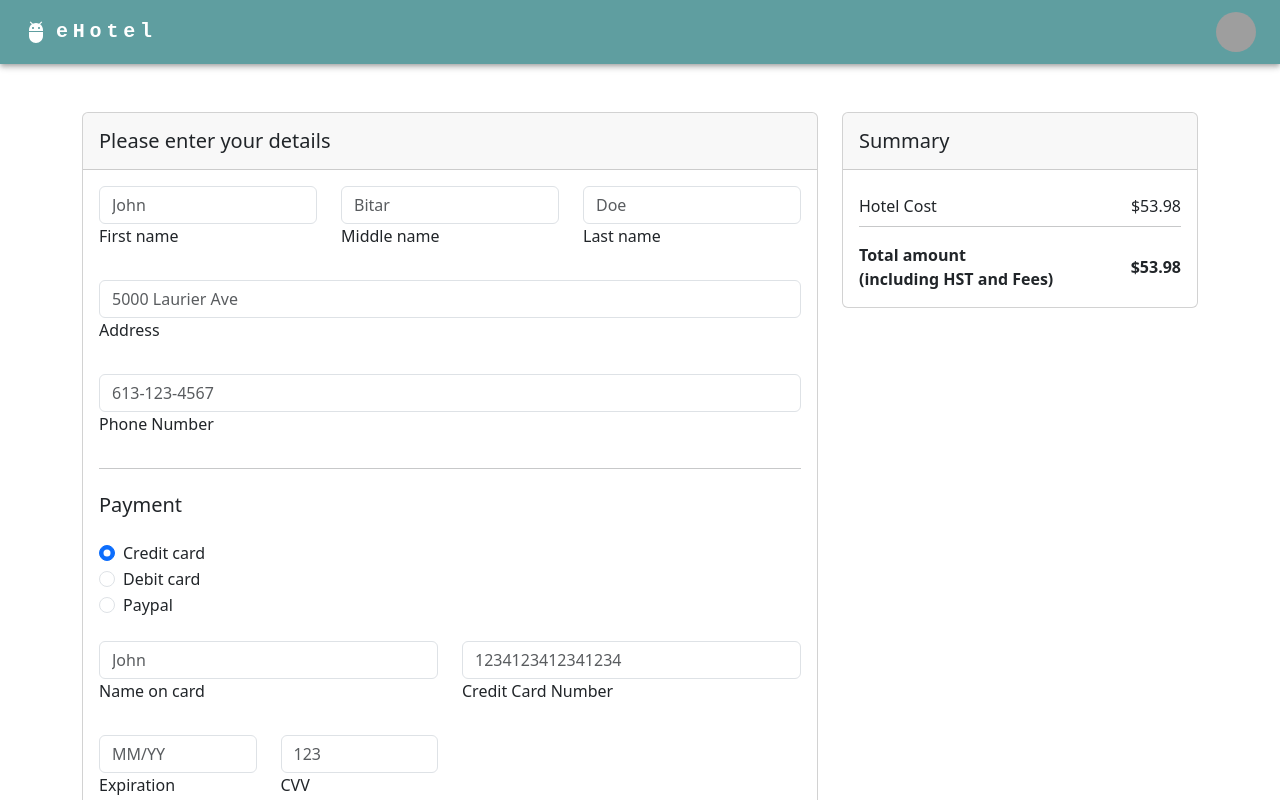
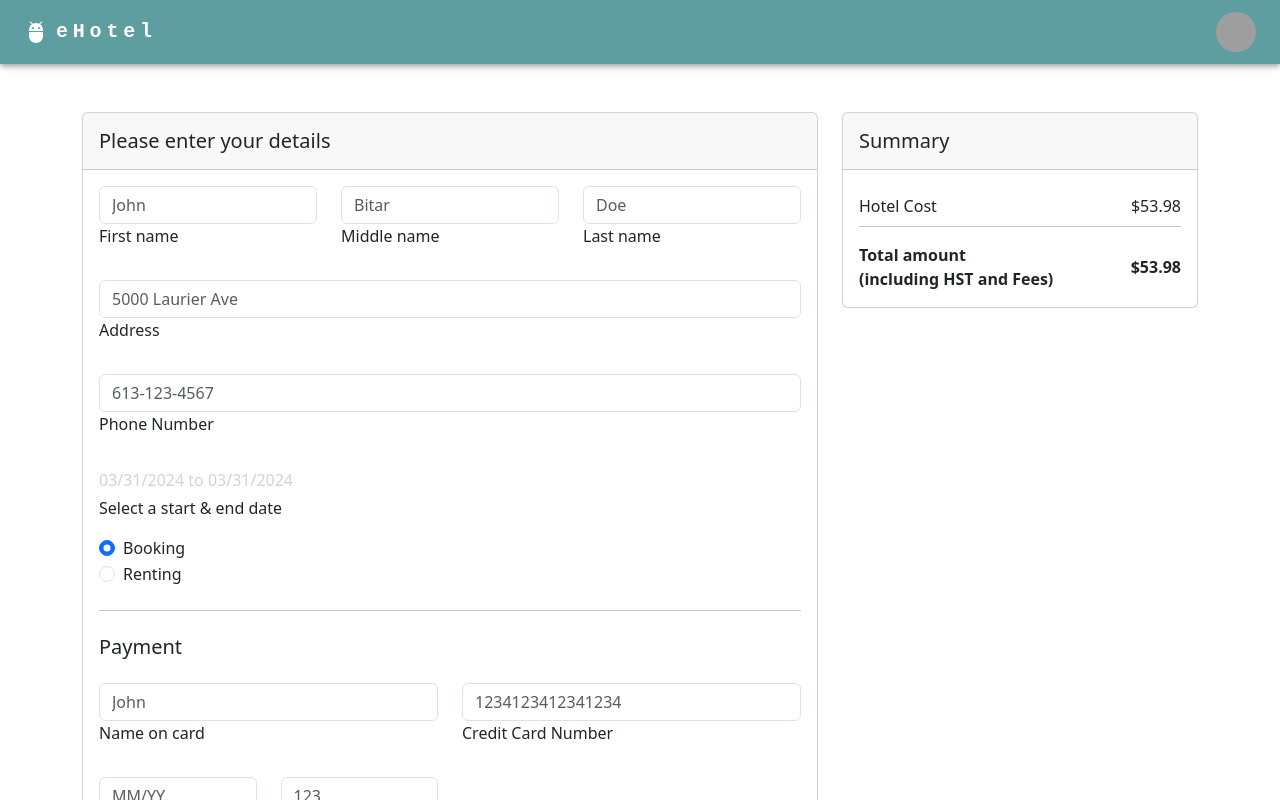
Before and after one commit to superd0nna/Hotel-DBMS, a React (Create React App) app in the folder client/: page /hotels/booking in a window 1280 px wide. Shown: the top 800 px of the page. Built offline with nearby package versions, Linux system fonts and the light colour scheme; grey boxes are pictures that could not be loaded.

Commit message:
updated payment info

```diff
--- a/client/src/components/nav/navbar.js
+++ b/client/src/components/nav/navbar.js
@@ -9,7 +9,6 @@ import Menu from '@mui/material/Menu';
 import MenuIcon from '@mui/icons-material/Menu';
 import Container from '@mui/material/Container';
 import Avatar from '@mui/material/Avatar';
-import Button from '@mui/material/Button';
 import Tooltip from '@mui/material/Tooltip';
 import MenuItem from '@mui/material/MenuItem';
 import AdbIcon from '@mui/icons-material/Adb';
@@ -20,6 +19,7 @@ const settings = ['Profile', 'Account', 'Dashboard', 'Logout'];
 function ResponsiveAppBar() {
     const [anchorElNav, setAnchorElNav] = React.useState(null);
     const [anchorElUser, setAnchorElUser] = React.useState(null);
+    const navigate = useNavigate();
 
     const handleOpenNavMenu = (event) => {
         setAnchorElNav(event.currentTarget);
@@ -42,6 +42,9 @@ function ResponsiveAppBar() {
         <Container maxWidth="xl">
             <Toolbar disableGutters>
             <AdbIcon sx={{ display: { xs: 'none', md: 'flex' }, mr: 1 }}/>
+            <div onClick={()=>{
+                navigate('/')
+            }}>
             <Typography
                 variant="h6"
                 noWrap
@@ -91,6 +94,7 @@ function ResponsiveAppBar() {
                 >
                 </Menu>
             </Box>
+            </div>
             <AdbIcon sx={{ display: { xs: 'flex', md: 'none' }, mr: 1 }} />
             <Typography
                 variant="h5"
--- a/client/src/components/payment/Payment.jsx
+++ b/client/src/components/payment/Payment.jsx
@@ -9,16 +9,27 @@ import {
   MDBInput,
   MDBRow,
   MDBRadio,
-  MDBBtn,
   MDBListGroup,
   MDBListGroupItem,
 } from "mdb-react-ui-kit";
 import Button from 'react-bootstrap/Button';
 import { useState } from "react";
+import "react-datepicker/dist/react-datepicker.css";
 import { useNavigate } from "react-router-dom";
+import './payment.css'
+import { DateRange } from 'react-date-range';
+import {format} from "date-fns"
 
 export default function Payment() {
   let toHome = useNavigate()
+  const [openDate, setOpenDate] = useState(false)
+  const [date, setDate] = useState([
+    {
+      startDate: new Date(),
+      endDate: new Date(),
+      key: 'selection'
+    }
+  ]);
 
   const [formData, setFormData] = useState({
     firstName: '',
@@ -109,29 +120,32 @@ const handleSubmit = (e) => {
                 onChange={handleChange}
                 placeholder="613-123-4567"
               />
+
+              <MDBRow>
+                <span onClick={() => setOpenDate(!openDate)} className='headerSearchText'>{`${format(date[0].startDate, "MM/dd/yyyy")} to ${format(date[0].endDate, "MM/dd/yyyy")} `}</span>
+                <span className="mb-3 mt-1">Select a start & end date</span>
+              </MDBRow>
+              {openDate && <DateRange
+                editableDateInputs={true}
+                onChange={item => setDate([item.selection])}
+                moveRangeOnFirstSelection={false}
+                ranges={date}
+                minDate={new Date()}
+              />}
+
+              <MDBRadio
+                name="flexRadioDefault"
+                id="booked"
+                label="Booking"
+                checked/>
+
+              <MDBRadio
+                name="flexRadioDefault"
+                id="rented"
+                label="Renting"/>
               <hr className="my-4" />
 
               <h5 className="mb-4">Payment</h5>
-
-              <MDBRadio
-                name="flexRadioDefault"
-                id="flexRadioDefault1"
-                label="Credit card"
-                checked
-              />
-
-              <MDBRadio
-                name="flexRadioDefault"
-                id="flexRadioDefault2"
-                label="Debit card"
-              />
-
-              <MDBRadio
-                name="flexRadioDefault"
-                id="flexRadioDefault2"
-                label="Paypal"
-                wrapperClass="mb-4"
-              />
 
               <MDBRow>
                 <MDBCol>
--- /dev/null
+++ b/client/src/components/payment/payment.css
@@ -0,0 +1,4 @@
+.headerSearchText2 {
+    color: gray;
+    cursor: pointer;
+}
```
Also changed, not shown: package.json (+6 -1 lines), 1 other file (tests, documents, lock files or other folders). Lines whose indentation alone changed are shown as unchanged.
